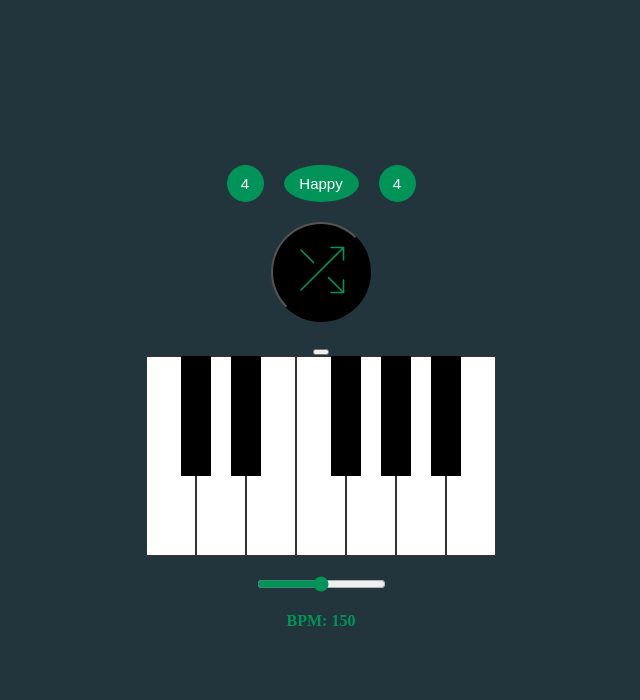
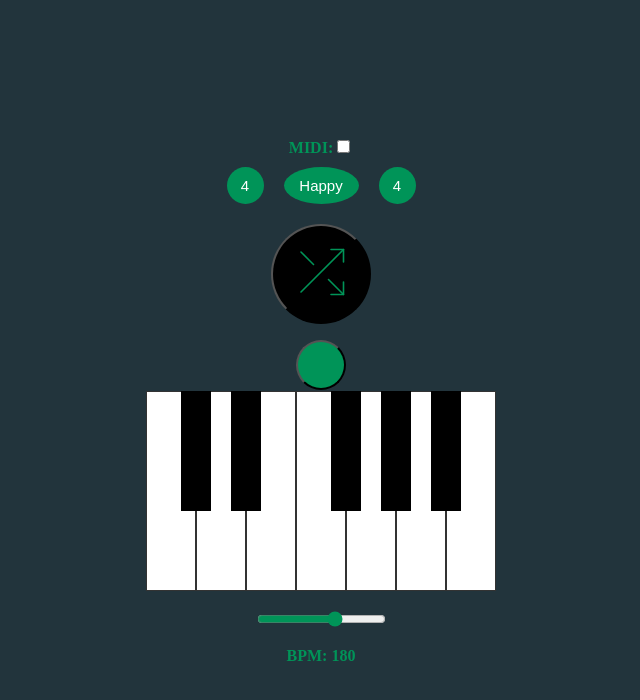
Before and after one commit to adhamelgindy/melgen, a Next.js app: page / in a window 1280 px wide. Shown: the top 700 px of the page, without its empty margins (319-959 px from the left). Built offline with nearby package versions, Linux system fonts and the light colour scheme.

Commit message:
good sound

```diff
--- a/src/pages/index.js
+++ b/src/pages/index.js
@@ -9,7 +9,8 @@ export default function Home() {
   const [midiNotes, setMidiNotes] = useState([]);
   const [selectedScale, setSelectedScale] = useState(0);
   const [numNotes, setNumNotes] = useState(4);
-  const [bpm, setBpm] = useState(150);
+  const [bpm, setBpm] = useState(360);
+  const [octave, setOctave] = useState(5);
 
   let root = 52;
   let scale = [
@@ -101,13 +102,13 @@ let musicNotes = melody.map(number => {
       notes.push('D');
     break;
     case 63:
-      notes.push('B2');
+      notes.push('B');
       break;
     case 64:
-      notes.push('E2');
+      notes.push('E');
     break;
     case 65:
-      notes.push('F2');
+      notes.push('F');
     break;
 
     default:
@@ -122,27 +123,59 @@ const melodyString = musicNotes.join(' ');
 setNotes(melodyString)
 }
 
+function chooseInstrument() {
+// switch
+//case:
+// const synth = new Tone.MonoSynth().toDestination();
+// const synth = new Tone.PolySynth().toDestination();
+// const synth = new Tone.MembraneSynth().toDestination();
+// const synth = new Tone.Sampler().toDestination();
+//  const synth = new Tone.DuoSynth().toDestination();
+
+}
+
 const playNotes = (notes) => {
-  const synth = new Tone.Synth().toDestination();
+  // const synth = new Tone.MonoSynth().toDestination();
+   const synth = new Tone.PolySynth().toDestination();
+  // const synth = new Tone.MembraneSynth().toDestination();
+  // const synth = new Tone.Sampler().toDestination();
+  //  const synth = new Tone.DuoSynth().toDestination();
+
+
     let index = 0;
 
     console.log('midiNotes', midiNotes);
 
- midiNotes.forEach((item, index) => {
-    midiNotes[index] = item + "4";
+    midiNotes.forEach((note, index) => {
+     if(!note.includes(octave)){
+      midiNotes[index] = note + octave;
+     }
+
     });
     console.log('melody4', midiNotes);
     setMidiNotes(midiNotes);
 
     const playNote = () => {
-    synth.triggerAttackRelease(notes[index], "0.5");
+
+      // const sampler = new Tone.Sampler({
+      //   // urls: {
+      //   //   A1: "A1.mp3",
+      //   //   A2: "A2.mp3",
+      //   // },
+      //   // baseUrl: "https://tonejs.github.io/audio/casio/",
+      //   onload: () => {
+      //     sampler.triggerAttackRelease(["C1", "E1", "G1", "B1"], 0.5);
+      //   }
+      // }).toDestination();
+      // synth.triggerAttackRelease(notes[index],  "0.1s");
+       synth.triggerAttackRelease(notes[index],  "64n");
       index++;
 
       if (index < notes.length) {
         setTimeout(playNote, 500);
+
       }
     };
-
     playNote();
 };
 
@@ -205,16 +238,17 @@ function chooseScale(event) {
 
 function handleBpmChange(event) {
   setBpm(event.target.value);
+  Tone.Transport.bpm.rampTo(bpm, 0.1);
 }
 
 
-function setMelody() {
-   beat = Tone.Transport.position.split(":")[1];
-  const synth = new Tone.Synth().toDestination();
-   let midiNote = Tone.Frequency(notes, 'midi');
-   const now = Tone.now()
-  synth.triggerAttackRelease(midiNote, '8n', now + 0.5);
-}
+// function setMelody() {
+//    beat = Tone.Transport.position.split(":")[1];
+//   const synth = new Tone.Synth().toDestination();
+//    let midiNote = Tone.Frequency(notes, 'midi');
+//    const now = Tone.now()
+//   synth.triggerAttackRelease(midiNote, '8n', now + 0.5);
+// }
 
   function generateMelody() {
     // Check if the melody array is already at the desired length
@@ -225,10 +259,8 @@ function setMelody() {
     // Loop through numNotes times to generate a new melody
     for (let i = 0; i < numNotes; i++) {
       // Choose a random integer between 0 and the length of the selected scale array
-      // randomNumber = int(random(scale[selectedScale].length));
       randomNumber = Math.floor(Math.random() * scale[selectedScale]?.length)
       // Add the selected note from the scale to the melody array
-
       note = root + scale[selectedScale][randomNumber];
       melody.push(note);
     }
@@ -244,6 +276,8 @@ function setMelody() {
 
   return (
     <div class="melody">
+    <label for="midi-checkbox">MIDI:</label>
+    <input class="slider" type="checkbox" id="midi-checkbox"/>
      <div >
       <div class="parameters">
         <div class="dropdown">
@@ -280,7 +314,6 @@ function setMelody() {
          <option value="6">6</option>
          <option value="8">8</option>
          <option value="10">10</option>
-         <option value="12">12</option>
         </select>
         </div>
       </div>
@@ -289,7 +322,7 @@ function setMelody() {
       <p class="melody">{notes}</p>
 
       {/* <button onClick={() => playMelody()}></button> */}
-      <button onClick={() => playNotes(midiNotes)}></button>
+      <button class="play-button" onClick={() => playNotes(midiNotes)}></button>
       <div class="piano">
     <div data-note="C" class="key white"></div>
     <div data-note="D#" class="key black"></div>
@@ -308,12 +341,12 @@ function setMelody() {
       <input
         type="range"
         class="slider"
-        min="60"
-        max="240"
+        min="160"
+        max="480"
         value={bpm}
         onChange={handleBpmChange}
       />
-      <p>BPM: {bpm}</p>
+      <p>BPM: {bpm*0.5}</p>
     </div>
     </div>
   )
--- a/src/styles/globals.css
+++ b/src/styles/globals.css
@@ -76,6 +76,13 @@ body {
   background-color: #000000;
 }
 
+.play-button {
+  border-radius: 50%;
+  width: 50px;
+  height: 50px;
+  background-color: #009458;
+}
+
 .key {
   height: calc(var(--width) * 4);
   width: var(--width);
```
Lines whose indentation alone changed are shown as unchanged.
